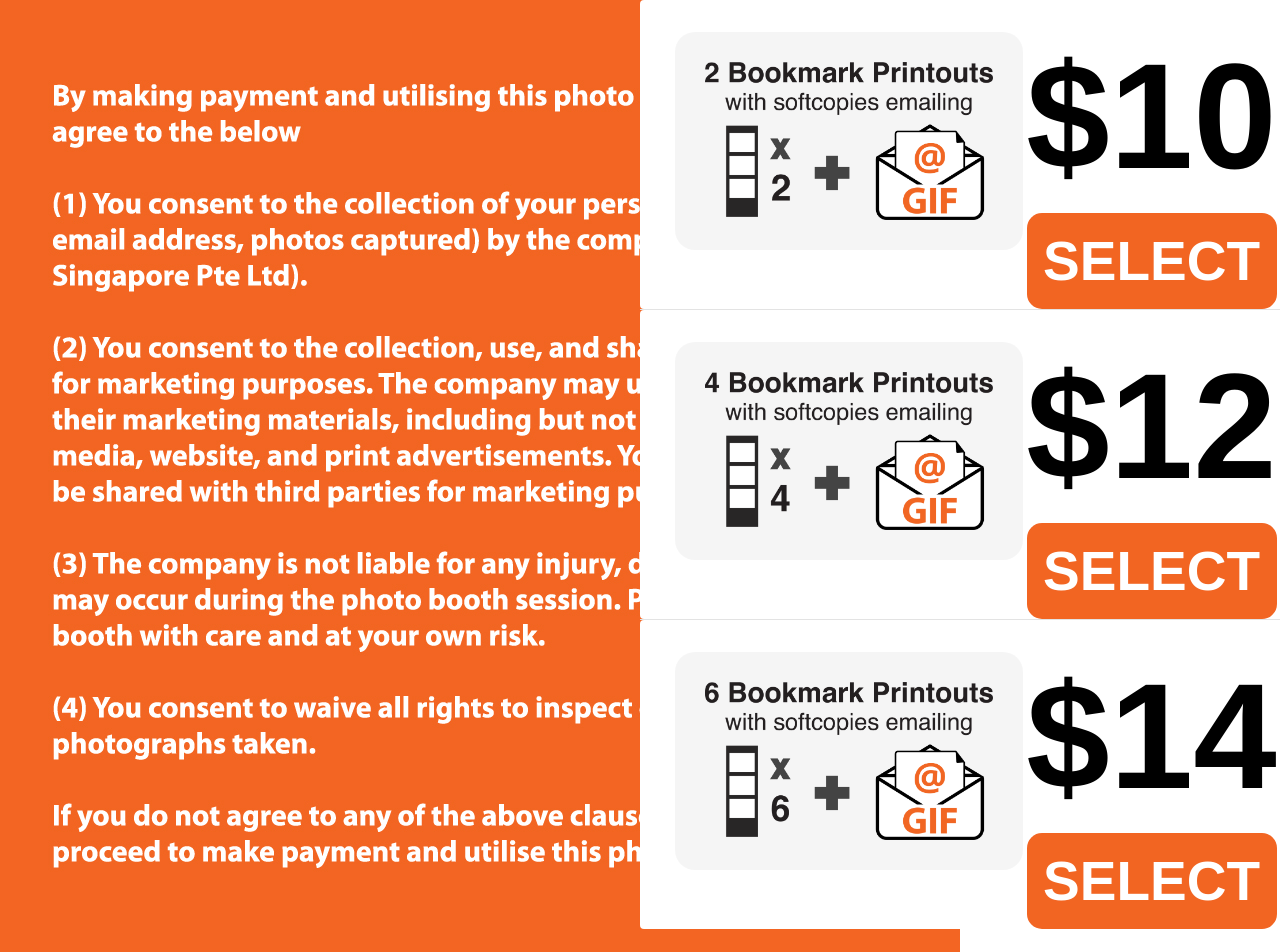
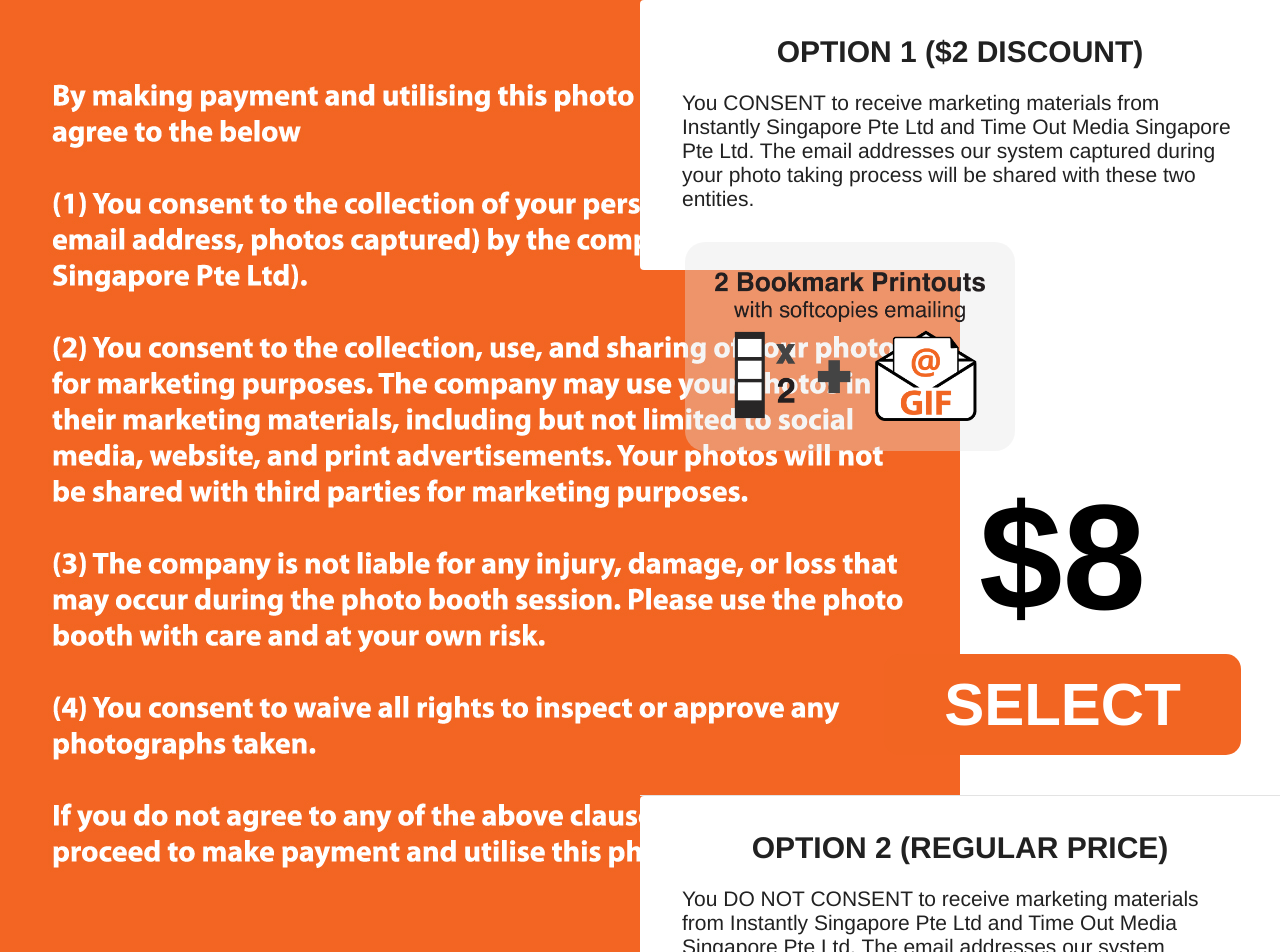
Before and after one commit to ewansou/PBQR-UI-2023, a React (Create React App) app: page /#/ in a window 1280 px wide. Shown: the top 952 px of the page. Built offline with nearby package versions, Linux system fonts and the light colour scheme.

Commit message:
creating of new gastrobeats UI

```diff
--- a/package.json
+++ b/package.json
@@ -39,7 +39,7 @@
     "test": "react-scripts test",
     "eject": "react-scripts eject",
     "electron-dev": "concurrently \"cross-env BROWSER=none npm start\" \"wait-on http://localhost:3000 && electron .\"",
-    "electron-pack": "electron-builder -c.extraMetadata.main=build/electron.js",
+    "electron-pack": "electron-builder -c.extraMetadata.main=build/electron.js --win",
     "preelectron-pack": "react-scripts build"
   },
   "eslintConfig": {
--- a/src/App.js
+++ b/src/App.js
@@ -4,8 +4,6 @@
 import PaymentInProcessPage from './components/PaymentInProcessPage';
 import PaymentSuccessGIF from './components/PaymentSuccessGIF';
 import makepayment2strips from './images/makePayment2strips.png';
-import makepayment4strips from './images/makePayment4strips.png';
-import makepayment6strips from './images/makePayment6strips.png';
 
 function App() {
   return (
@@ -15,38 +13,33 @@
           <Route exact path="/">
             <LandingPage />
           </Route>
-          <Route exact path="/gif2prints">
+          <Route exact path="/collectemail">
             <PaymentInProcessPage
-              paymentAmount="1000"
-              paymentSuccess="2"
+              clause="By making payment, you agree to the terms and conditions of using this photo booth service
+                (displayed in the preivous screen). Also, you CONSENT to receive marketing materials (via email) from
+                 Instantly Singapore Pte Ltd and Time Out Media Singapore Pte Ltd."
+              paymentAmount="800"
+              paymentSuccessURL="/collectemailsuccess"
               printCount="2"
               imagePath={makepayment2strips}
             />
           </Route>
-          <Route exact path="/paymentsuccessgif2">
-            <PaymentSuccessGIF successColorBlockClass="paymentSuccessGIF2ColorBlock" />
+          <Route exact path="/collectemailsuccess">
+            <PaymentSuccessGIF successColorBlockClass="paymentSuccessCollectEmailColorBlock" />
           </Route>
-          <Route exact path="/gif4prints">
+          <Route exact path="/dontcollectemail">
             <PaymentInProcessPage
-              paymentAmount="1200"
-              paymentSuccess="4"
-              printCount="4"
-              imagePath={makepayment4strips}
+                clause="By making payment, you agree to the terms and conditions of using this photo booth service
+                (displayed in the preivous screen). Also, you DO NOT CONSENT to receive marketing materials (via email)
+                from Instantly Singapore Pte Ltd and Time Out Media Singapore Pte Ltd."
+              paymentAmount="1000"
+              paymentSuccessURL="/dontcollectemailsuccess"
+              printCount="2"
+              imagePath={makepayment2strips}
             />
           </Route>
-          <Route exact path="/paymentsuccessgif4">
-            <PaymentSuccessGIF successColorBlockClass="paymentSuccessGIF4ColorBlock" />
-          </Route>
-          <Route exact path="/gif6prints">
-            <PaymentInProcessPage
-              paymentAmount="1400"
-              paymentSuccess="6"
-              printCount="6"
-              imagePath={makepayment6strips}
-            />
-          </Route>
-          <Route exact path="/paymentsuccessgif6">
-            <PaymentSuccessGIF successColorBlockClass="paymentSuccessGIF6ColorBlock" />
+          <Route exact path="/dontcollectemailsuccess">
+            <PaymentSuccessGIF successColorBlockClass="paymentSuccessDontCollectEmailColorBlock" />
           </Route>
         </Switch>
       </div>
--- a/src/components/LandingPage.js
+++ b/src/components/LandingPage.js
@@ -2,14 +2,10 @@
 import {makeStyles} from "@material-ui/core/styles";
 import Grid from "@material-ui/core/Grid";
 import Paper from "@material-ui/core/Paper";
-import landing2strips from "../images/landing-2strips.png";
-import landing4strips from "../images/landing-4strips.png";
-import landing6strips from "../images/landing-6strips.png";
 import privancyclause from "../images/privacyclause.jpg";
-import { useHistory } from 'react-router-dom';
+import LandingSelectionTile from "./LandingSelectionTile";
 
 function LandingPage() {
-  const history = useHistory();
   const useStyles = makeStyles((theme) => ({
     paper: {
       flex: 1,
@@ -24,49 +20,33 @@
       <Grid container>
         <Grid container item xs={6} className="landingLeft">
           <Grid item xs={12} container={true}>
-            <img src={privancyclause} alt="privancy clause" />
+            <img src={privancyclause} alt="privacy clause" />
           </Grid>
         </Grid>
         {
           <Grid container item xs={6}>
             <Grid item xs={12}>
               <Paper elevation={0} className={classes.paper}>
-                <img
-                  src={landing2strips}
-                  alt="pay 10"
-                  className="landingImage"
+                <LandingSelectionTile
+                    headerText="OPTION 1 ($2 DISCOUNT)"
+                    description="You CONSENT to receive marketing materials from Instantly Singapore Pte Ltd and
+                    Time Out Media Singapore Pte Ltd. The email addresses our system captured during your photo taking process will be
+                    shared with these two entities."
+                    amount="$8"
+                    url="/collectemail"
                 />
-                <h1 className="landingPricing">$10</h1>
-                <button
-                  className="landingSelect"
-                  onClick={() => history.push('/gif2prints')}
-                >
-                  SELECT
-                </button>
               </Paper>
             </Grid>
             <Grid item xs={12} className="landingMiddleGrid">
               <Paper elevation={0} className={classes.paper}>
-                <img src={landing4strips} className="landingImage" />
-                <h1 className="landingPricing">$12</h1>
-                <button
-                  className="landingSelect"
-                  onClick={() => history.push('/gif4prints')}
-                >
-                  SELECT
-                </button>
-              </Paper>
-            </Grid>
-            <Grid item xs={12}>
-              <Paper elevation={0} className={classes.paper}>
-                <img src={landing6strips} className="landingImage" />
-                <h1 className="landingPricing">$14</h1>
-                <button
-                  className="landingSelect"
-                  onClick={() => history.push('/gif6prints')}
-                >
-                  SELECT
-                </button>
+                <LandingSelectionTile
+                    headerText="OPTION 2 (REGULAR PRICE)"
+                    description="You DO NOT CONSENT to receive marketing materials from Instantly Singapore Pte Ltd and
+                    Time Out Media Singapore Pte Ltd. The email addresses our system captured during your photo taking process will
+                    be deleted and WILL NOT be shared with these two entities."
+                    amount="$10"
+                    url="/dontcollectemail"
+                />
               </Paper>
             </Grid>
           </Grid>
--- /dev/null
+++ b/src/components/LandingSelectionTile.js
@@ -0,0 +1,28 @@
+import React from "react";
+import landing2strips from "../images/landing-2strips.png";
+import {useHistory} from "react-router-dom";
+
+const LandingSelectionTile = ({headerText, description, amount, url}) => {
+    const history = useHistory();
+
+    return (
+        <div className="landingSelectionTileDiv">
+            <h1>{headerText}</h1>
+            <h2>{description}</h2>
+            <div className="landingSelectionTileDivRow">
+                <img src={landing2strips} alt="pay 8" className="landingImage"/>
+                <div>
+                    <h1 className="landingPricing">{amount}</h1>
+                    <button
+                        className="landingSelectButton"
+                        onClick={() => history.push(url)}
+                    >
+                        SELECT
+                    </button>
+                </div>
+            </div>
+        </div>
+    );
+}
+
+export default LandingSelectionTile;
--- a/src/index.css
+++ b/src/index.css
@@ -15,8 +15,39 @@
   border-right: 1px solid #e3e3e3;
 }
 
+.landingSelectionTileDiv {
+  display: block;
+  padding: 20px;
+}
+
+.landingSelectionTileDiv > h1{
+  font-size: 30px;
+  margin-bottom: 0px;
+  margin-top: 15px;
+}
+
+.landingSelectionTileDiv > h2{
+  font-size: 21px;
+  text-align: left;
+  font-weight:normal;
+  padding: 22px;
+  margin-top: 0px;
+}
+
+.landingSelectionTileDivRow {
+  display: block;
+  position: relative;
+  right: 10px;
+  bottom: 40px;
+}
+
+.landingSelectionTileDivRow div{ /*Price and select div*/
+  display: block;
+  width: 375px;
+  float: right;
+}
+
 .landingImage {
-  display: inline-block;
   float: left;
   width: 45%;
   margin-top: 32px;
@@ -27,20 +58,21 @@
 }
 
 .landingPricing {
-  display: inline-block;
-  font-size: 150px;
+  display: block;
+  font-size: 150px!important;
   color: #000000;
+  text-align: center;
   font-weight: 700;
-  margin: 30px 0 10px 0;
+  margin: 20px 0 10px 0;
 }
 
-.landingSelect {
+.landingSelectButton {
   background-color: #f26522;
   font-weight: 700;
   color: #ffffff;
   padding: 16px;
-  font-size: 55px;
-  width: 250px;
+  font-size: 60px;
+  width: 95%;
   border-radius: 15px;
   display: inline-block;
   text-decoration: none;
@@ -63,7 +95,7 @@
   width: 70%;
   position: relative;
   margin: 40px auto;
-  font-size: 20px;
+  font-size: 24px;
   font-weight: 700;
 }
 
@@ -74,7 +106,7 @@
 
 .makePaymentLeftDiv {
   width: 100%;
-  margin: 250px 0px;
+  margin: 200px 0px;
 }
 
 .makePaymentLeftTitle {
@@ -276,7 +308,7 @@
 
 
 /*PAYMENT SUCCESS COLOR BLOCK*/
-.paymentSuccessGIF2ColorBlock {
+.paymentSuccessCollectEmailColorBlock {
   width: 50px;
   height: 50px;
   display: inline-block;
@@ -286,7 +318,7 @@
   left: 0px;
 }
 
-.paymentSuccessGIF4ColorBlock {
+.paymentSuccessDontCollectEmailColorBlock {
   width: 50px;
   height: 50px;
   display: inline-block;
@@ -295,14 +327,4 @@
   bottom: 0px;
   left: 0px;
 }
-
-.paymentSuccessGIF6ColorBlock {
-  width: 50px;
-  height: 50px;
-  display: inline-block;
-  background: #b2ccfd;
-  position: relative;
-  bottom: 0px;
-  left: 0px;
-}
 /*END OF PAYMENT SUCCESS COLOR BLOCK*/
```
Also changed, not shown: public/electron.js (+14 -11 lines), src/components/Carousel.js (deleted, +0 -33 lines), src/components/PaymentInProcessPage.js (+16 -6 lines).
